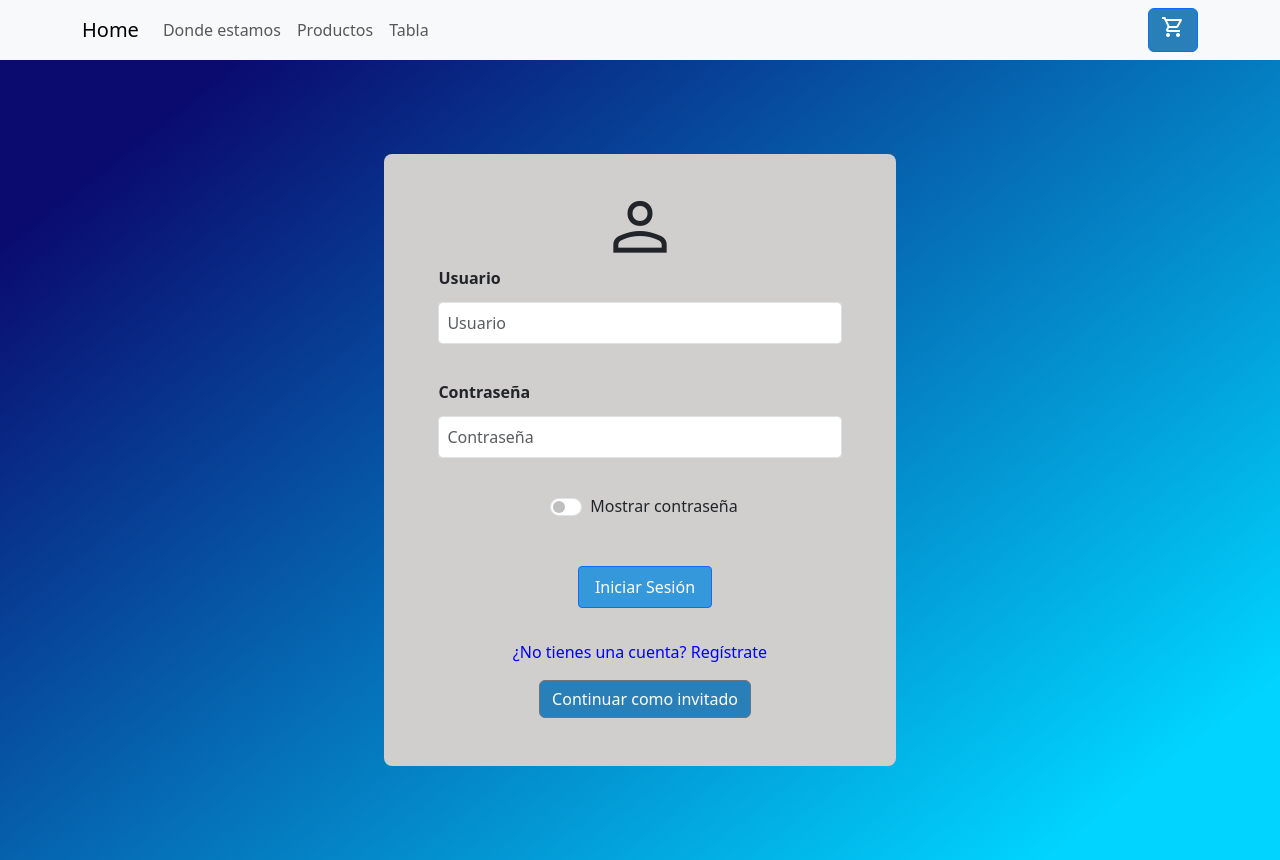
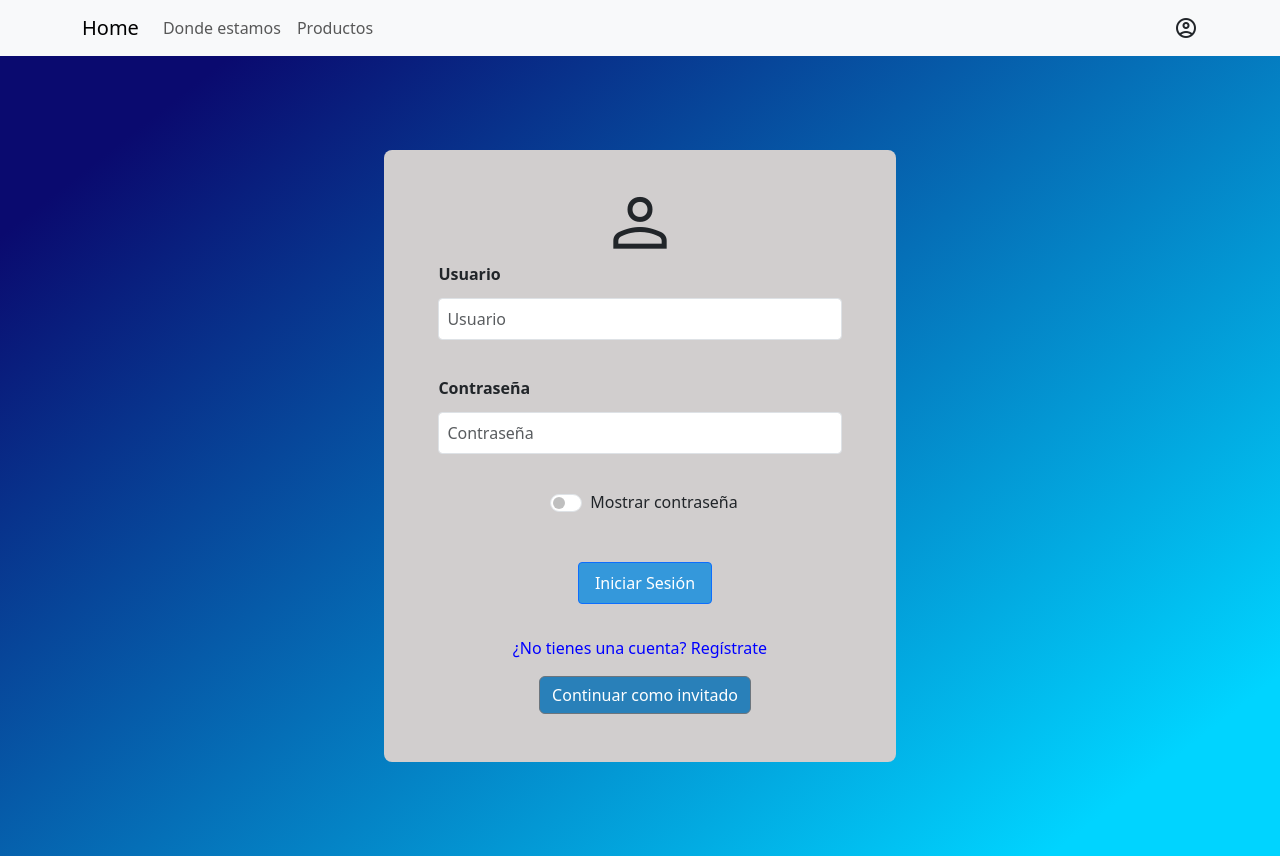
Before and after one commit to GuidoPerezMoro/TP-Instrumentos-Frontend, a React (Vite) app: page /login in a window 1280 px wide. Built offline with nearby package versions, Linux system fonts and the light colour scheme.

Commit message:
Roles implementados

```diff
--- a/src/components/ui/CardInstrumento/CardInstrumento.tsx
+++ b/src/components/ui/CardInstrumento/CardInstrumento.tsx
@@ -5,12 +5,14 @@ import { useNavigate } from "react-router-dom";
 import styles from "./CardInstrumento.module.css";
 import { Instrumento } from "../../../types/Instrumento";
 import { CartButtons } from "../CartButtons/CartButtons";
+import { useAuth } from "../../../hooks/useAuth";
 
 interface CardInstrumentoProps {
   instrumento: Instrumento;
 }
 
 export const CardInstrumento: FC<CardInstrumentoProps> = ({ instrumento }) => {
+  const { isAuthenticated, role } = useAuth();
   const navigate = useNavigate();
 
   const handleViewDetail = () => {
@@ -60,7 +62,9 @@ export const CardInstrumento: FC<CardInstrumentoProps> = ({ instrumento }) => {
                 Detalle
               </Button>
             </div>
-            <CartButtons instrumento={instrumento} />{" "}
+            {isAuthenticated && (role == "DEVELOPER" || role == "CLIENTE") && (
+              <CartButtons instrumento={instrumento} />
+            )}
           </div>
         </Card.Body>
       </div>
--- a/src/components/ui/common/NavBar/NavBar.tsx
+++ b/src/components/ui/common/NavBar/NavBar.tsx
@@ -4,8 +4,11 @@ import { Link } from "react-router-dom";
 import "../../../../styles/variables.css"; // Importa las variables primero
 import styles from "./NavBar.module.css"; // Importa el módulo CSS
 import { Cart } from "../Cart/Cart";
+import { Session } from "../Session/Session";
+import { useAuth } from "../../../../hooks/useAuth";
 
 export const NavBar = () => {
+  const { isAuthenticated, role } = useAuth();
   return (
     <div>
       <Navbar expand="lg" className="bg-body-tertiary">
@@ -15,7 +18,6 @@ export const NavBar = () => {
               Home
             </Link>
           </Navbar.Brand>
-
           <Nav className="me-auto">
             <Nav.Item>
               <Link to={"/donde-estamos"} className="nav-link">
@@ -27,13 +29,21 @@ export const NavBar = () => {
                 Productos
               </Link>
             </Nav.Item>
+            {isAuthenticated &&
+              (role == "DEVELOPER" ||
+                role == "ADMIN" ||
+                role == "OPERADOR") && (
                 <Nav.Item>
                   <Link to={"/productos-tabla"} className="nav-link">
                     Tabla
                   </Link>
                 </Nav.Item>
+              )}
           </Nav>
+          {isAuthenticated && (role == "CLIENTE" || role == "DEVELOPER") && (
             <Cart />
+          )}
+          <Session />
         </Container>
       </Navbar>
     </div>
--- /dev/null
+++ b/src/components/ui/common/Session/Session.module.css
@@ -0,0 +1,35 @@
+/* Session.module.css */
+.sessionContainer {
+  display: flex;
+  align-items: center;
+  gap: 10px;
+  margin-left: 10px;
+}
+
+.divider {
+  margin: 0 5px;
+}
+
+.icon {
+  cursor: pointer;
+  font-size: 24px;
+}
+
+.dropdown {
+  position: absolute;
+  background-color: white;
+  box-shadow: 0 4px 8px rgba(0, 0, 0, 0.1);
+  border: 1px solid #ddd;
+  right: 10px;
+  top: 40px;
+  z-index: 1000;
+}
+
+.dropdownItem {
+  padding: 10px;
+  cursor: pointer;
+}
+
+.dropdownItem:hover {
+  background-color: #f5f5f5;
+}
--- /dev/null
+++ b/src/components/ui/common/Session/Session.tsx
@@ -0,0 +1,48 @@
+// Session.tsx
+import React, { useState } from "react";
+import { useNavigate } from "react-router-dom";
+import styles from "./Session.module.css";
+import { useAuth } from "../../../../hooks/useAuth";
+
+export const Session: React.FC = () => {
+  const { isAuthenticated, username, role, logout } = useAuth();
+  const navigate = useNavigate();
+  const [isDropdownOpen, setIsDropdownOpen] = useState(false);
+
+  const handleIconClick = () => {
+    if (isAuthenticated) {
+      setIsDropdownOpen(!isDropdownOpen);
+    } else {
+      navigate("/login");
+    }
+  };
+
+  const handleLogout = () => {
+    logout();
+    setIsDropdownOpen(false);
+    navigate("/login");
+  };
+
+  return (
+    <div className={styles.sessionContainer}>
+      {isAuthenticated && role !== "INVITADO" && (
+        <span>Bienvenido {username}</span>
+      )}
+      {isAuthenticated && <span className={styles.divider}> | </span>}
+      {isAuthenticated && <span>Rol: {role}</span>}
+      <span
+        className={`material-symbols-outlined ${styles.icon}`}
+        onClick={handleIconClick}
+      >
+        account_circle
+      </span>
+      {isDropdownOpen && (
+        <div className={styles.dropdown}>
+          <div className={styles.dropdownItem} onClick={handleLogout}>
+            Cerrar Sesión
+          </div>
+        </div>
+      )}
+    </div>
+  );
+};
--- a/src/pages/ProductoDetalle/ProductoDetalle.tsx
+++ b/src/pages/ProductoDetalle/ProductoDetalle.tsx
@@ -6,8 +6,10 @@ import { Instrumento } from "../../types/Instrumento";
 import { getOneInstrumento } from "../../services/instrumentoApi";
 import { useCarrito } from "../../hooks/useCarrito";
 import { CartButtons } from "../../components/ui/CartButtons/CartButtons";
+import { useAuth } from "../../hooks/useAuth";
 
 export const ProductoDetalle = () => {
+  const { isAuthenticated, role } = useAuth();
   const { id } = useParams<{ id: string }>();
   const navigate = useNavigate();
   const { cart } = useCarrito();
@@ -66,8 +68,9 @@ export const ProductoDetalle = () => {
         >
           <span className="material-symbols-outlined">arrow_back</span> Volver
         </Button>
-        <CartButtons instrumento={instrumento} />{" "}
-        {/* Utiliza el nuevo componente */}
+        {isAuthenticated && (role == "DEVELOPER" || role == "CLIENTE") && (
+          <CartButtons instrumento={instrumento} />
+        )}
       </div>
     </div>
   );
--- a/src/pages/ProductosTabla/ProductosTabla.tsx
+++ b/src/pages/ProductosTabla/ProductosTabla.tsx
@@ -11,6 +11,8 @@ import {
 import { Instrumento } from "../../types/Instrumento";
 import { ModalInstrumento } from "../../components/ui/ModalInstrumento/ModalInstrumento";
 import { useNavigate } from "react-router-dom";
+import { Button } from "react-bootstrap";
+import { useAuth } from "../../hooks/useAuth";
 
 export const ProductosTabla: FC = () => {
   const [instrumentos, setInstrumentos] = useState<Instrumento[]>([]);
@@ -18,6 +20,7 @@ export const ProductosTabla: FC = () => {
   const [isModalOpen, setIsModalOpen] = useState(false);
   const [instrumentoToEdit, setInstrumentoToEdit] =
     useState<Instrumento | null>(null);
+  const { isAuthenticated, role } = useAuth();
   const navigate = useNavigate();
 
   const fetchInstrumentos = async () => {
@@ -72,15 +75,20 @@ export const ProductosTabla: FC = () => {
     return <div>Obteniendo instrumentos...</div>;
   }
 
+  // A la ruta solo pueden acceder los roles DEVELOPER, ADMIN, OPERADOR
   return (
     <>
       <h1 className={styles.title}>Tabla de instrumentos</h1>
-      <button
+      {isAuthenticated && (role == "DEVELOPER" || role == "ADMIN") && (
+        <Button
+          variant="primary"
           onClick={openModal}
           className={`${styles.button} ${styles["button-add"]}`}
         >
           Agregar Instrumento
-      </button>
+        </Button>
+      )}
+
       <table className={styles.table}>
         <thead>
           <tr>
@@ -88,7 +96,9 @@ export const ProductosTabla: FC = () => {
             <th className={styles.th}>Categoría</th>
             <th className={styles.th}>Precio</th>
             <th className={styles.th}>Editar</th>
+            {isAuthenticated && (role == "DEVELOPER" || role == "ADMIN") && (
               <th className={styles.th}>Eliminar</th>
+            )}
           </tr>
         </thead>
         <tbody>
@@ -110,6 +120,7 @@ export const ProductosTabla: FC = () => {
                   Editar
                 </button>
               </td>
+              {isAuthenticated && (role == "DEVELOPER" || role == "ADMIN") && (
                 <td className={styles.td}>
                   <button
                     className={`${styles.button} ${styles["button-delete"]}`}
@@ -118,6 +129,7 @@ export const ProductosTabla: FC = () => {
                     Eliminar
                   </button>
                 </td>
+              )}
             </tr>
           ))}
         </tbody>
--- a/src/routes/AppRouter.tsx
+++ b/src/routes/AppRouter.tsx
@@ -5,8 +5,9 @@ import { DondeEstamos } from "../pages/DondeEstamos/DondeEstamos";
 import { Productos } from "../pages/Productos/Productos";
 import { ProductoDetalle } from "../pages/ProductoDetalle/ProductoDetalle";
 import { ProductosTabla } from "../pages/ProductosTabla/ProductosTabla";
-import Carrito from "../pages/Carrito/Carrito";
+import { Carrito } from "../pages/Carrito/Carrito";
 import { Login } from "../pages/Login/Login";
+import PrivateRoute from "./PrivateRoute";
 
 // Componente AppRouter que define las rutas de la aplicación
 export const AppRouter = () => {
@@ -16,14 +17,29 @@ export const AppRouter = () => {
       <NavBar />
       {/* Rutas */}
       <Routes>
-        {/* TODO: Redirigir a login cuando no esté la sesión iniciada. Implementar roles*/}
         <Route path="/" element={<Home />} />
+        <Route path="/login" element={<Login />} />
         <Route path="/donde-estamos" element={<DondeEstamos />} />
         <Route path="/productos" element={<Productos />} />
-        <Route path="/productos-tabla" element={<ProductosTabla />} />
+        <Route
+          path="/productos-tabla"
+          element={
+            <PrivateRoute
+              allowedRoles={["DEVELOPER", "ADMIN", "OPERADOR"]}
+              element={<ProductosTabla />}
+            />
+          }
+        />
         <Route path="/producto/:id" element={<ProductoDetalle />} />
-        <Route path="/carrito" element={<Carrito />} />
-        <Route path="/login" element={<Login />} />
+        <Route
+          path="/carrito"
+          element={
+            <PrivateRoute
+              allowedRoles={["DEVELOPER", "CLIENTE"]}
+              element={<Carrito />}
+            />
+          }
+        />
       </Routes>
     </>
   );
--- a/src/routes/PrivateRoute.tsx
+++ b/src/routes/PrivateRoute.tsx
@@ -1 +1,25 @@
 // PrivateRoute.tsx
+import { FC } from "react";
+import { Navigate } from "react-router-dom";
+import { useAuth } from "../hooks/useAuth";
+
+interface PrivateRouteProps {
+  allowedRoles?: string[];
+  element: React.ReactElement;
+}
+
+const PrivateRoute: FC<PrivateRouteProps> = ({ allowedRoles, element }) => {
+  const { isAuthenticated, role } = useAuth();
+
+  if (!isAuthenticated) {
+    return <Navigate to="/login" />;
+  }
+
+  if (allowedRoles && !allowedRoles.includes(role)) {
+    return <Navigate to="/" />;
+  }
+
+  return element;
+};
+
+export default PrivateRoute;
```
Also changed, not shown: src/TODO.md (added, +5 -0 lines), src/types/enum/Role.ts (+5 -2 lines). Lines whose indentation alone changed are shown as unchanged.
